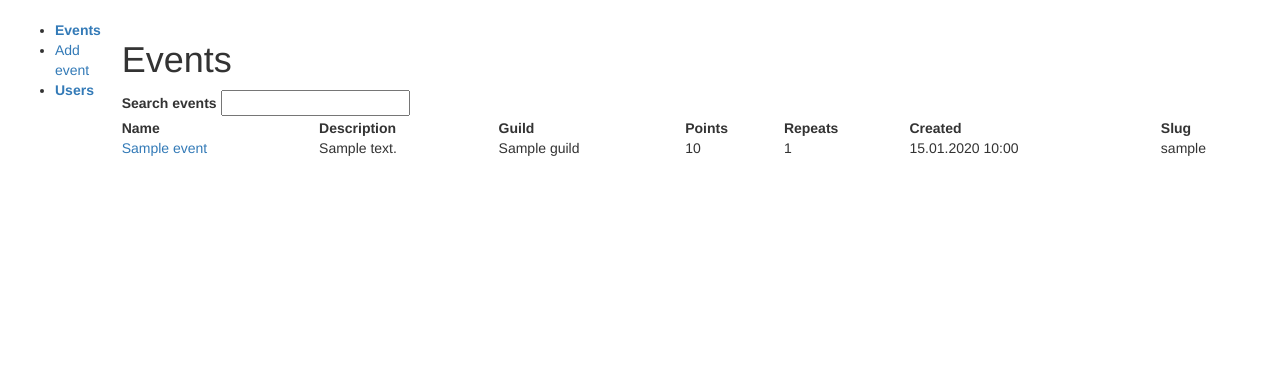
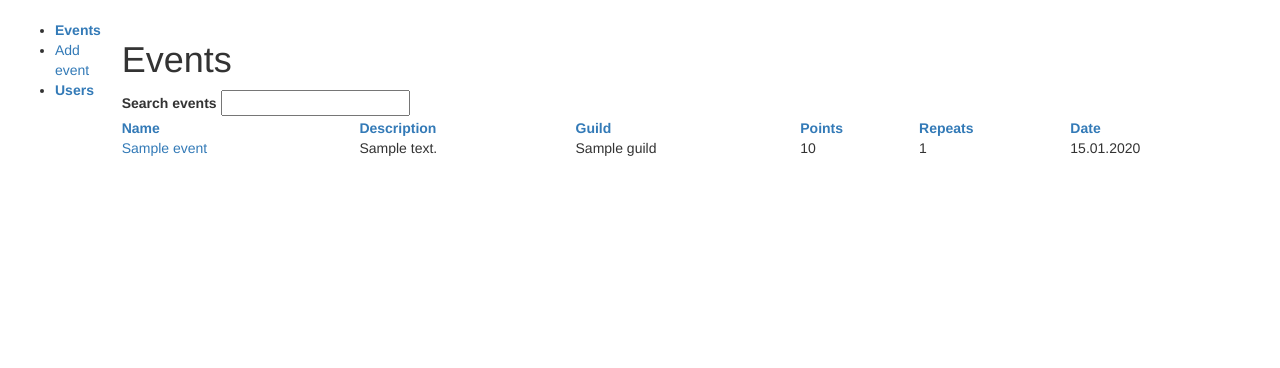
Before and after one commit to Jonneitapuro/isoskaba2, a Django app: page /admin/events/ in a window 1280 px wide. Shown: the part 52-420 px from the top of the page. Run offline with Django 3.2, Linux system fonts and the light colour scheme; a user stored in the database is signed in; tables that the repository leaves empty hold one stand-in row (values such as "Sample post"); some libraries are stand-ins or nearby versions.

Commit message:
add date field to event, make user/event lists sortable

```diff
--- a/skaba/forms.py
+++ b/skaba/forms.py
@@ -4,13 +4,15 @@ from skaba.models import Guild, User, Event
 class EventForm(forms.ModelForm):
 	class Meta:
 		model = Event
-		fields = ['name', 'description', 'slug', 'points', 'guild', 'repeats']
+		fields = ['name', 'description', 'slug', 'date', 'points', 'guild', 'repeats']
 
 	name = forms.CharField(label='Event name', max_length=128, min_length=1)
 	description = forms.CharField(label='Description')
+	date = forms.DateField(widget=forms.SelectDateWidget)
 	guild = forms.ModelChoiceField(queryset=Guild.objects.all(), empty_label=None)
 	repeats = forms.IntegerField(label='Repeats', initial=1, min_value=0)
 	points = forms.IntegerField(label='Points', min_value=0)
+
 
 class AddUserForm(forms.Form):
 	email = forms.CharField(label='User e-mail', max_length=128, min_length=1)
--- a/skaba/models.py
+++ b/skaba/models.py
@@ -37,6 +37,7 @@ class Event(models.Model):
 	description = models.TextField()
 	slug = models.SlugField(unique=True)
 	created_at = models.DateTimeField(auto_now_add=True)
+	date = models.DateField()
 	points = models.IntegerField(default=1)
 	repeats= models.IntegerField(default=1)
 	guild = models.ForeignKey('Guild', on_delete=models.CASCADE)
--- a/skaba/views.py
+++ b/skaba/views.py
@@ -19,7 +19,9 @@ def list_users(request):
     """
     Lists all users. Available only for admins.
     """
-    users = User.objects.all()
+    order_by = request.GET.get('order_by', 'real_name')
+    print(order_by)
+    users = User.objects.all().order_by(order_by)
     response = TemplateResponse(request, 'userlist.html', {'users': users})
     response.render()
     return response
@@ -29,7 +31,8 @@ def list_events(request):
     """
     Lists all events. Available only for admins.
     """
-    events = Event.objects.all()
+    order_by = request.GET.get('order_by', 'name')
+    events = Event.objects.all().order_by(order_by)
     response = TemplateResponse(request, 'eventlist.html', {'events': events})
     response.render()
     return response
--- a/templates/eventlist.html
+++ b/templates/eventlist.html
@@ -30,13 +30,12 @@
 </script>
 <table style="width:100%">
   <tr>
-    <th>Name</th>
-    <th>Description</th>
-    <th>Guild</th>
-    <th>Points</th>
-    <th>Repeats</th>
-    <th>Created</th>
-    <th>Slug</th>
+    <th><a href="?order_by=name">Name</a></th>
+    <th><a href="?order_by=description">Description</a></th>
+    <th><a href="?order_by=guild">Guild</a></th>
+    <th><a href="?order_by=points">Points</a></th>
+    <th><a href="?order_by=repeats">Repeats</a></th>
+    <th><a href="?order_by=date">Date</a></th>
   </tr>
   {% for event in events %}
   <tr>
@@ -45,8 +44,7 @@
     <td>{{ event.guild }}</td>
     <td>{{ event.points }}</td>
     <td>{{ event.repeats }}</td>
-    <td>{{ event.created_at|date:'d.m.Y H:i' }}</td>
-    <td>{{ event.slug }}</td>
+    <td>{{ event.date|date:'d.m.Y' }}</td>
   </tr>
   {% endfor %}
 </table>
```
Also changed, not shown: skaba/migrations/0005_event_date.py (added).
